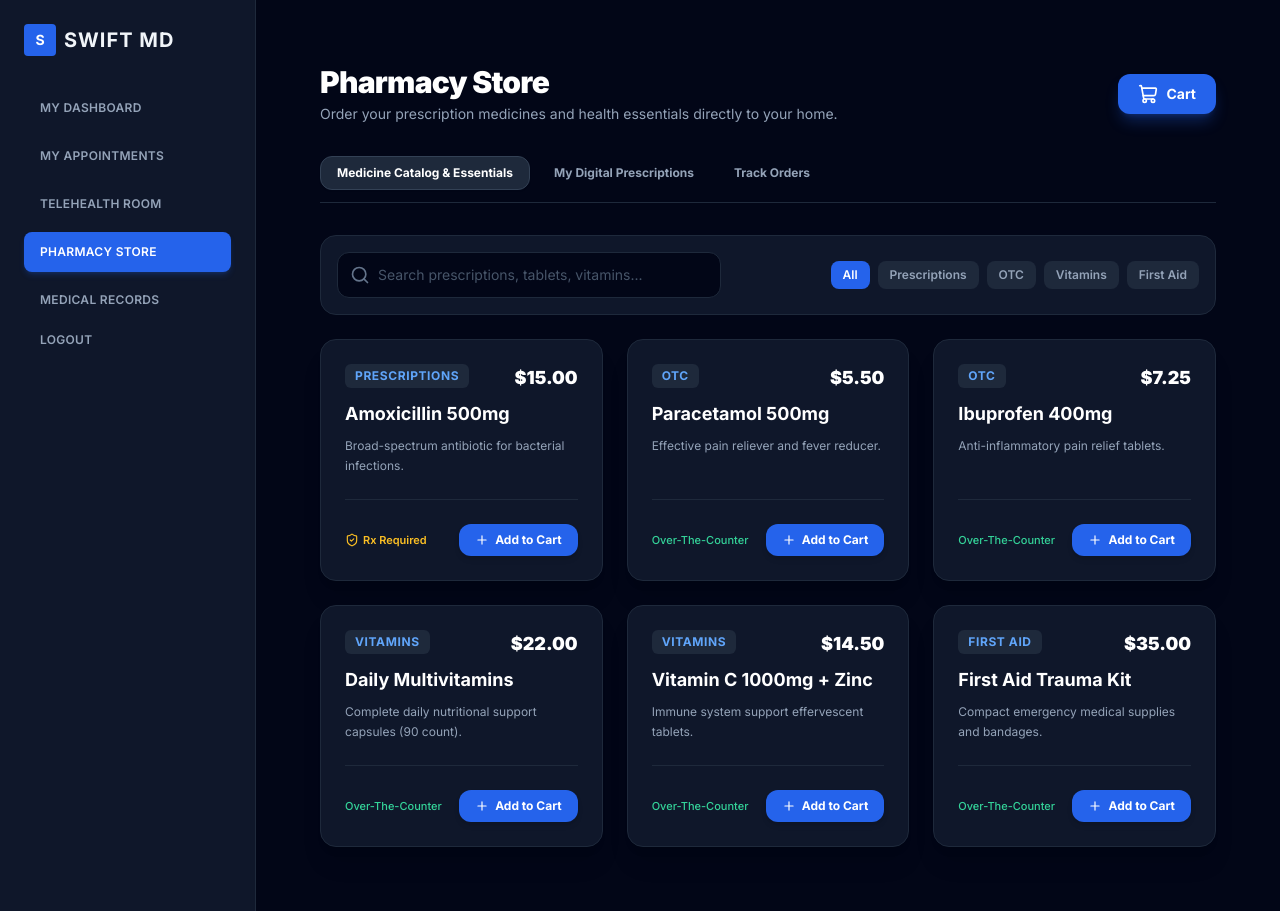
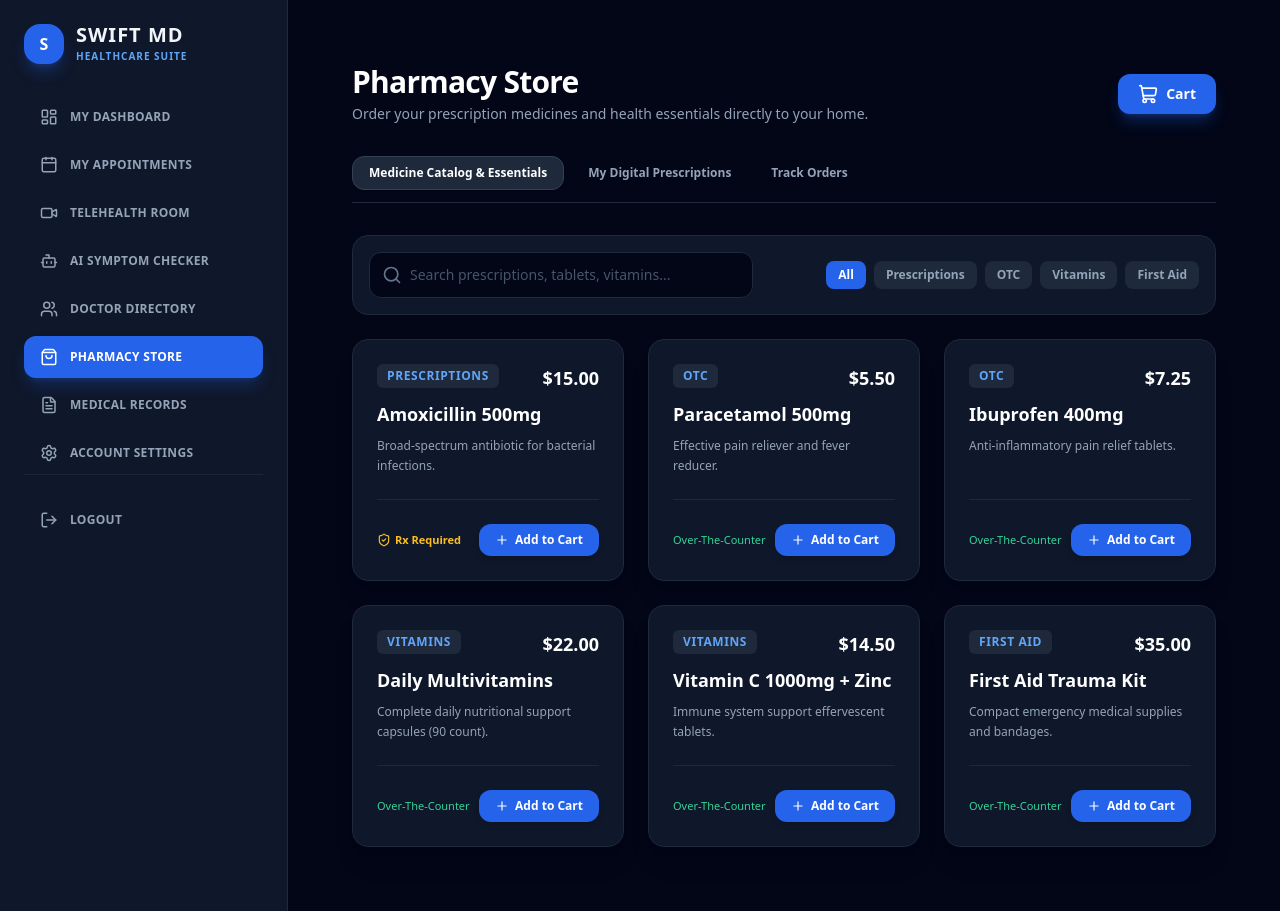
Before and after one commit to mugwe88-ops/MedicareAI, a Next.js app in the folder frontend/: page /dashboard/pharmacy in a window 1280 px wide. Built offline with nearby package versions, Linux system fonts and the light colour scheme.

Commit message:
updated frontend/app/dashboard/layout.tsx file

```diff
--- a/frontend/app/dashboard/layout.tsx
+++ b/frontend/app/dashboard/layout.tsx
@@ -2,7 +2,19 @@
 
 import Link from "next/link";
 import { usePathname } from "next/navigation";
-import { useState } from "react";
+import { useState, useEffect } from "react";
+import {
+  LayoutDashboard,
+  Calendar,
+  Video,
+  ShoppingBag,
+  FileText,
+  Bot,
+  Users,
+  Settings,
+  UserPlus,
+  LogOut
+} from "lucide-react";
 
 export default function DashboardLayout({
   children,
@@ -11,31 +23,60 @@ export default function DashboardLayout({
 }) {
   const pathname = usePathname();
   const [mobileMenuOpen, setMobileMenuOpen] = useState(false);
+  const [userRole, setUserRole] = useState<string>("");
 
-  const navItems = [
-    { name: "MY DASHBOARD", href: "/dashboard" },
-    { name: "MY APPOINTMENTS", href: "/dashboard/appointments" },
-    { name: "TELEHEALTH ROOM", href: "/dashboard/telehealth" },
-    { name: "PHARMACY STORE", href: "/dashboard/pharmacy" },
-    { name: "MEDICAL RECORDS", href: "/dashboard/records" },
+  useEffect(() => {
+    try {
+      const storedUser = localStorage.getItem("user");
+      if (storedUser) {
+        const parsed = JSON.parse(storedUser);
+        if (parsed.role) {
+          setUserRole(parsed.role.toLowerCase());
+        }
+      }
+    } catch (e) {
+      console.error("Failed to parse user role from storage", e);
+    }
+  }, []);
+
+  // Base navigation items for patients
+  const baseNavItems = [
+    { name: "MY DASHBOARD", href: "/dashboard", icon: LayoutDashboard },
+    { name: "MY APPOINTMENTS", href: "/dashboard/appointments", icon: Calendar },
+    { name: "TELEHEALTH ROOM", href: "/dashboard/telehealth", icon: Video },
+    { name: "AI SYMPTOM CHECKER", href: "/dashboard/ai-checker", icon: Bot },
+    { name: "DOCTOR DIRECTORY", href: "/dashboard/doctors", icon: Users },
+    { name: "PHARMACY STORE", href: "/dashboard/pharmacy", icon: ShoppingBag },
+    { name: "MEDICAL RECORDS", href: "/dashboard/records", icon: FileText },
+    { name: "ACCOUNT SETTINGS", href: "/dashboard/settings", icon: Settings },
   ];
 
+  // If user is a doctor or admin, add management features
+  const navItems = [...baseNavItems];
+  if (userRole === "doctor" || userRole === "admin") {
+    navItems.push({
+      name: "MANAGE DOCTORS",
+      href: "/dashboard/add-doctor",
+      icon: UserPlus,
+    });
+  }
+
   return (
-    <div className="min-h-screen bg-slate-950 flex flex-col md:flex-row overflow-x-hidden">
+    <div className="min-h-screen bg-slate-950 flex flex-col md:flex-row overflow-x-hidden font-sans">
 
       {/* Mobile Header Bar */}
       <div className="md:hidden bg-slate-900 border-b border-slate-800 p-4 flex items-center justify-between z-20">
         <div className="flex items-center gap-2">
-          <div className="bg-blue-600 w-8 h-8 rounded flex items-center justify-center font-bold text-sm text-white">
+          <div className="bg-blue-600 w-8 h-8 rounded-xl flex items-center justify-center font-black text-sm text-white shadow-md shadow-blue-600/30">
             S
           </div>
-          <span className="text-lg font-bold tracking-wider text-slate-100">
+          <span className="text-lg font-black tracking-wider text-slate-100">
             SWIFT MD
           </span>
         </div>
         <button
           onClick={() => setMobileMenuOpen(!mobileMenuOpen)}
-          className="text-slate-300 p-2 focus:outline-none hover:text-white"
+          className="text-slate-300 p-2 focus:outline-none hover:text-white font-bold text-xs bg-slate-800 rounded-lg px-3 py-2"
         >
           {mobileMenuOpen ? "✕ Close" : "☰ Menu"}
         </button>
@@ -45,35 +86,42 @@ export default function DashboardLayout({
       <aside
         className={`${
           mobileMenuOpen ? "block" : "hidden"
-        } md:block w-full md:w-64 bg-slate-900 text-white p-6 border-r border-slate-800 flex flex-col justify-between shrink-0 z-10`}
+        } md:block w-full md:w-72 bg-slate-900 text-white p-6 border-r border-slate-800 flex flex-col justify-between shrink-0 z-10`}
       >
         <div>
           {/* App Logo/Header (Desktop) */}
-          <div className="hidden md:flex mb-8 items-center gap-2">
-            <div className="bg-blue-600 w-8 h-8 rounded flex items-center justify-center font-bold text-sm text-white">
+          <div className="hidden md:flex mb-8 items-center gap-3">
+            <div className="bg-blue-600 w-10 h-10 rounded-2xl flex items-center justify-center font-black text-base text-white shadow-lg shadow-blue-600/30">
               S
             </div>
-            <span className="text-xl font-bold tracking-wider text-slate-100">
-              SWIFT MD
-            </span>
+            <div>
+              <span className="text-xl font-black tracking-wider text-slate-100 block leading-none">
+                SWIFT MD
+              </span>
+              <span className="text-[10px] font-bold text-blue-400 uppercase tracking-widest mt-1 block">
+                Healthcare Suite
+              </span>
+            </div>
           </div>
 
           {/* Dynamic Navigation Map */}
-          <nav className="space-y-2">
+          <nav className="space-y-1.5">
             {navItems.map((item) => {
               const isActive = pathname === item.href;
+              const IconComponent = item.icon;
               return (
                 <Link
                   key={item.href}
                   href={item.href}
                   onClick={() => setMobileMenuOpen(false)}
-                  className={`flex items-center px-4 py-3 rounded-lg text-xs font-semibold tracking-wide transition-all ${
+                  className={`flex items-center gap-3 px-4 py-3 rounded-xl text-xs font-bold tracking-wide transition-all ${
                     isActive
-                      ? "bg-blue-600 text-white shadow-md shadow-blue-600/20"
-                      : "text-slate-400 hover:bg-slate-800/50 hover:text-slate-200"
+                      ? "bg-blue-600 text-white shadow-lg shadow-blue-600/25"
+                      : "text-slate-400 hover:bg-slate-800/60 hover:text-slate-200"
                   }`}
                 >
-                  {item.name}
+                  <IconComponent size={18} className={isActive ? "text-white" : "text-slate-400"} />
+                  <span>{item.name}</span>
                 </Link>
               );
             })}
@@ -81,15 +129,16 @@ export default function DashboardLayout({
         </div>
 
         {/* Logout Action at Bottom */}
-        <div className="mt-8 md:mt-auto">
+        <div className="mt-8 md:mt-auto pt-6 border-t border-slate-800/80">
           <button
             onClick={() => {
               localStorage.clear();
               window.location.href = "/login";
             }}
-            className="w-full flex items-center px-4 py-3 rounded-lg text-xs font-semibold tracking-wide text-slate-400 hover:bg-red-950/30 hover:text-red-400 transition-all"
+            className="w-full flex items-center gap-3 px-4 py-3 rounded-xl text-xs font-bold tracking-wide text-slate-400 hover:bg-rose-950/30 hover:text-rose-400 transition-all group"
           >
-            LOGOUT
+            <LogOut size={18} className="text-slate-400 group-hover:text-rose-400 transition-colors" />
+            <span>LOGOUT</span>
           </button>
         </div>
       </aside>
```
